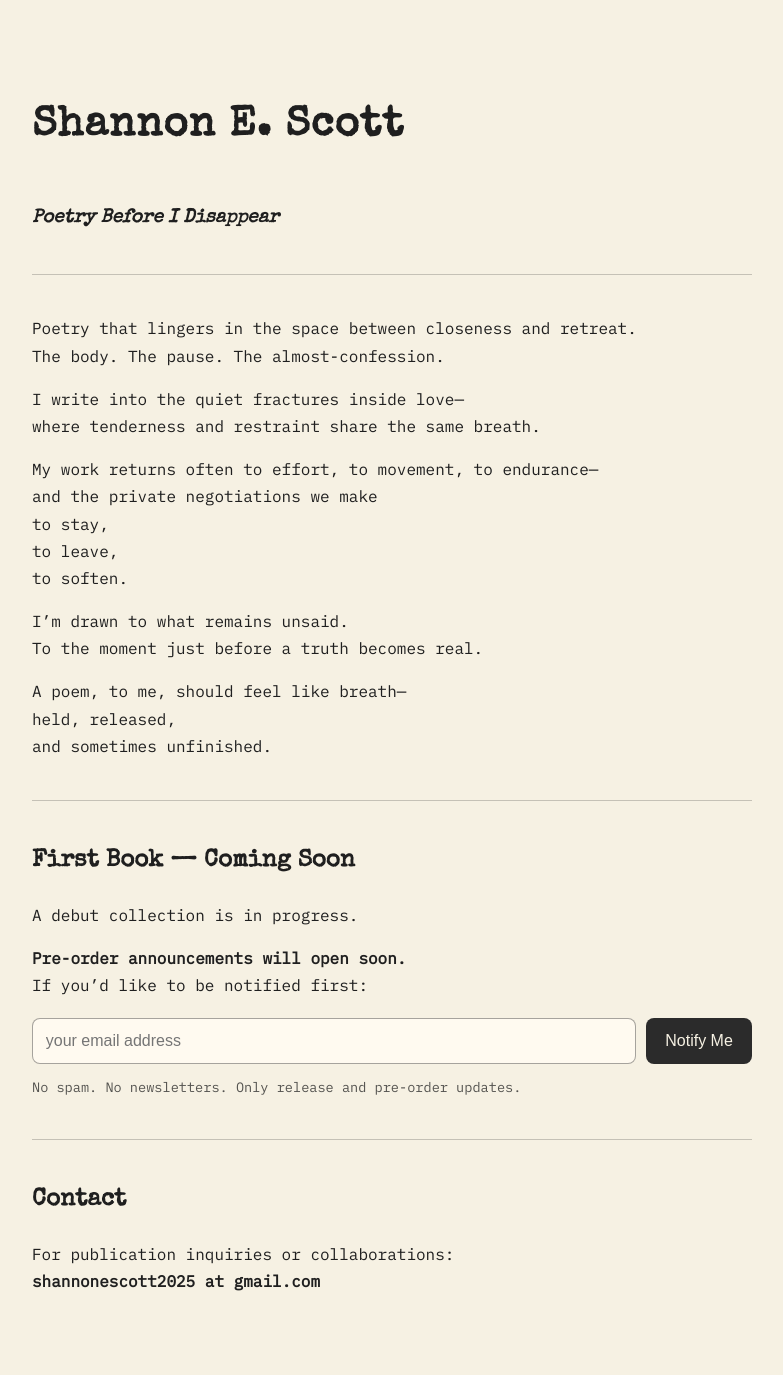
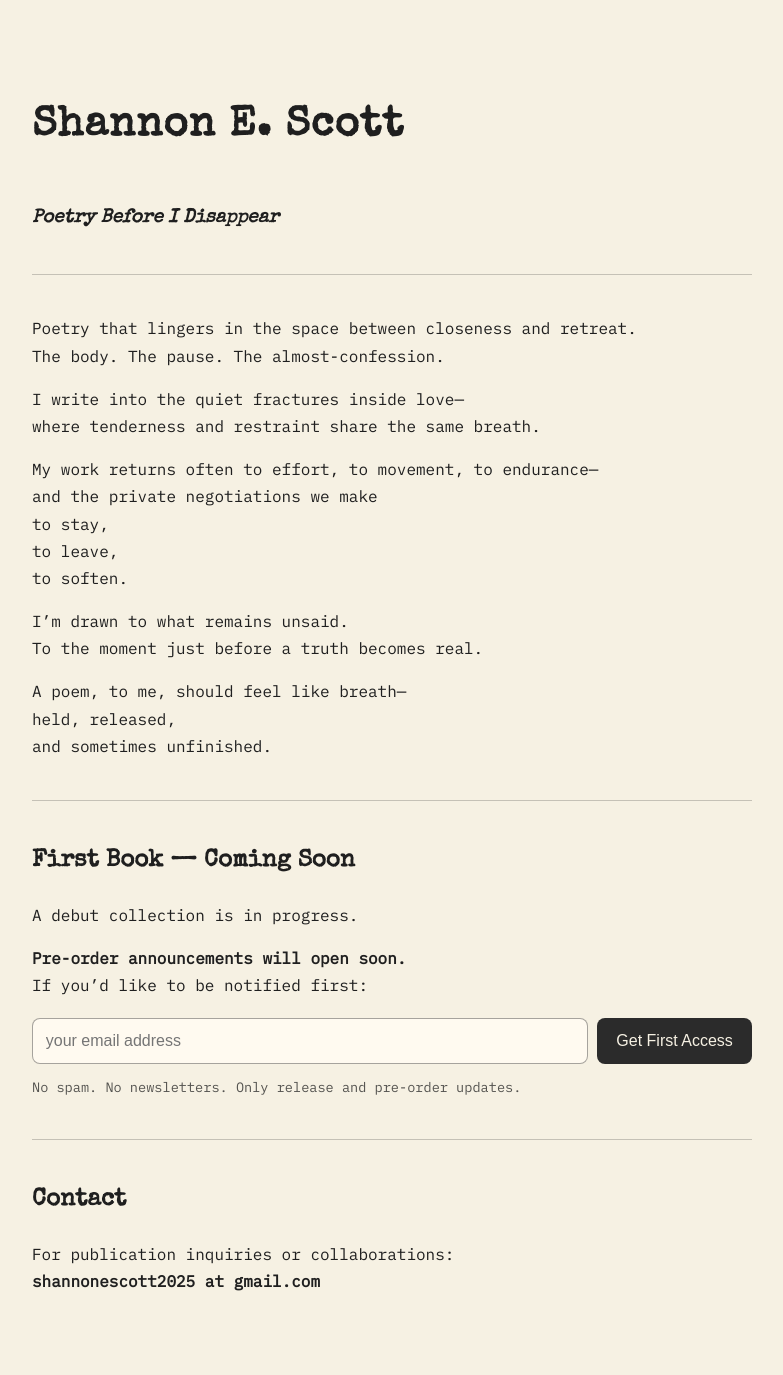
Before and after one commit to shannonescott2025-ops/Shannon-E-Scott, a Jekyll site: the page built from index.md, in a window 1280 px wide. Shown: the whole page, without its empty margins (248-1031 px from the left). Built offline with Jekyll 4.4.1, drawn with Linux system fonts in a browser that asks for light colours.

Commit message:
Update index.md

```diff
--- a/index.md
+++ b/index.md
@@ -36,9 +36,9 @@ A debut collection is in progress.
 **Pre-order announcements will open soon.**
 If you’d like to be notified first:
 
-<form action="https://formspree.io/f/YOUR_FORM_ID" method="POST" class="email-form">
+<form action="[https://formspree.io/f/YOUR_FORM_ID](https://formspree.io/f/xojnejrv)" method="POST" class="email-form">
   <input type="email" name="email" placeholder="your email address" required>
-  <button type="submit">Notify Me</button>
+  <button type="submit">Get First Access</button>
 </form>
 
 <p class="fine-print">
```
